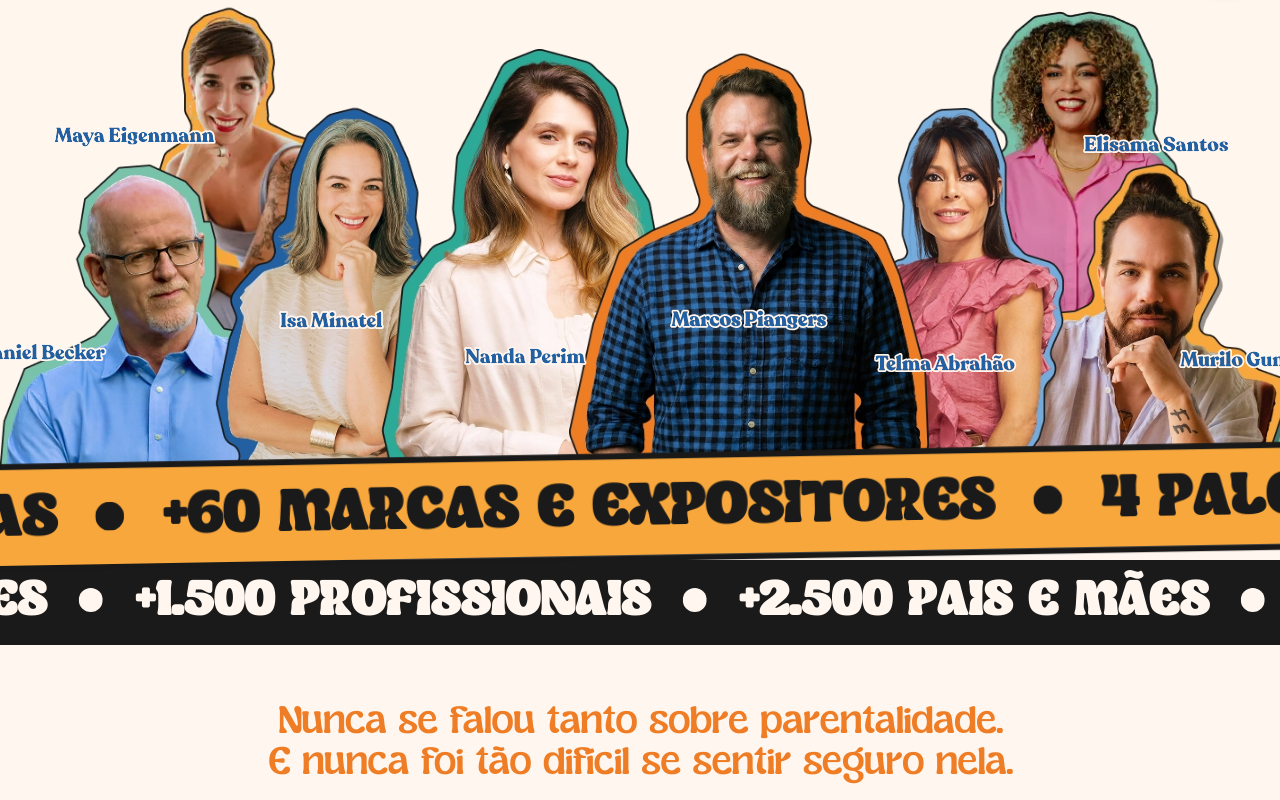
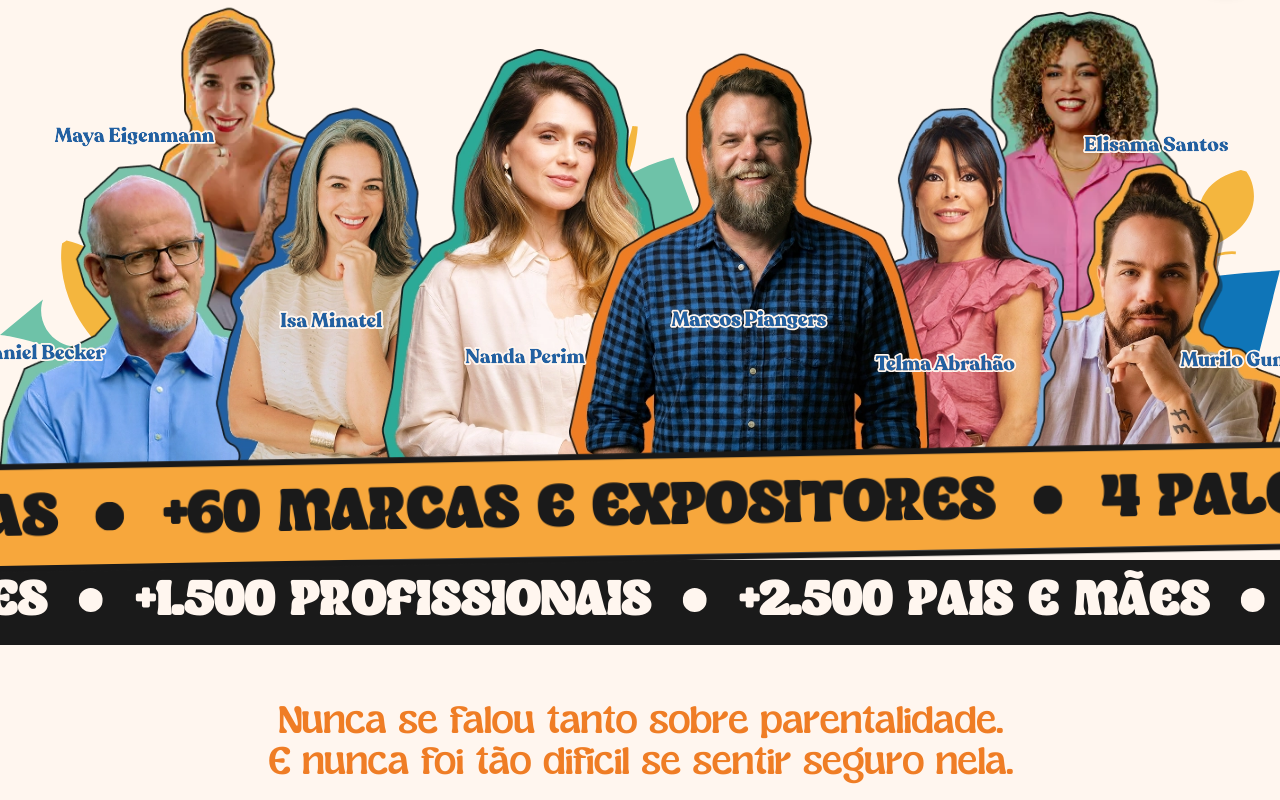
Before and after one commit to oanthonydesign/-LP-Festival-parental, a Next.js app: page / in a window 1280 px wide. Shown: the part 720-1520 px from the top of the page. Built offline with nearby package versions, Linux system fonts and the light colour scheme.

Commit message:
feat: substitui grafismos antigos da hero pelos novos grafismo_novo1 e grafismo_novo2

```diff
--- a/src/components/sections/HeroSection.tsx
+++ b/src/components/sections/HeroSection.tsx
@@ -7,25 +7,21 @@ export default function HeroSection() {
         <section className="bg-[#fff6ee] relative w-full h-auto lg:h-[1230px] overflow-hidden pb-0" id="hero" data-name="Section - 1">
             {/* --- Background Graphics --- */}
 
-            {/* Grafismo Onda 2 - Mobile Bottom Right / Desktop Top Right */}
-            <div className="hidden lg:flex absolute lg:top-[-150px] lg:w-[1800px] lg:h-[1800px] items-center justify-center pointer-events-none z-0"
-                style={{ left: '56vw' }}>
-                <div className="relative w-full h-full lg:w-[1600px] lg:h-[1600px]">
-                    <img
-                        src="/images/grafismo_onda2.svg"
-                        alt=""
-                        className="w-full h-full object-contain"
-                    />
-                </div>
+            {/* Grafismo Novo 2 - Bottom Left */}
+            <div className="hidden lg:block absolute left-0 bottom-0 w-[55%] max-w-[800px] h-auto pointer-events-none z-0">
+                <img
+                    src="/images/grafismo_novo2.svg"
+                    alt=""
+                    className="w-full h-auto object-contain object-left-bottom"
+                />
             </div>
 
-            {/* Grafismo Onda 1 - Mobile Bottom Left / Desktop Top Left */}
-            <div className="hidden lg:block absolute lg:top-[-108px] lg:w-[1105px] lg:h-[1133px] pointer-events-none z-0"
-                style={{ right: '75vw' }}>
+            {/* Grafismo Novo 1 - Bottom Right */}
+            <div className="hidden lg:block absolute right-0 bottom-0 w-[55%] max-w-[800px] h-auto pointer-events-none z-0">
                 <img
-                    src="/images/grafismo_onda1.svg"
+                    src="/images/grafismo_novo1.svg"
                     alt=""
-                    className="w-full h-full object-contain"
+                    className="w-full h-auto object-contain object-right-bottom"
                 />
             </div>
 
```
Also changed, not shown: public/images/grafismo_novo1.svg (added), public/images/grafismo_novo2.svg (added).
